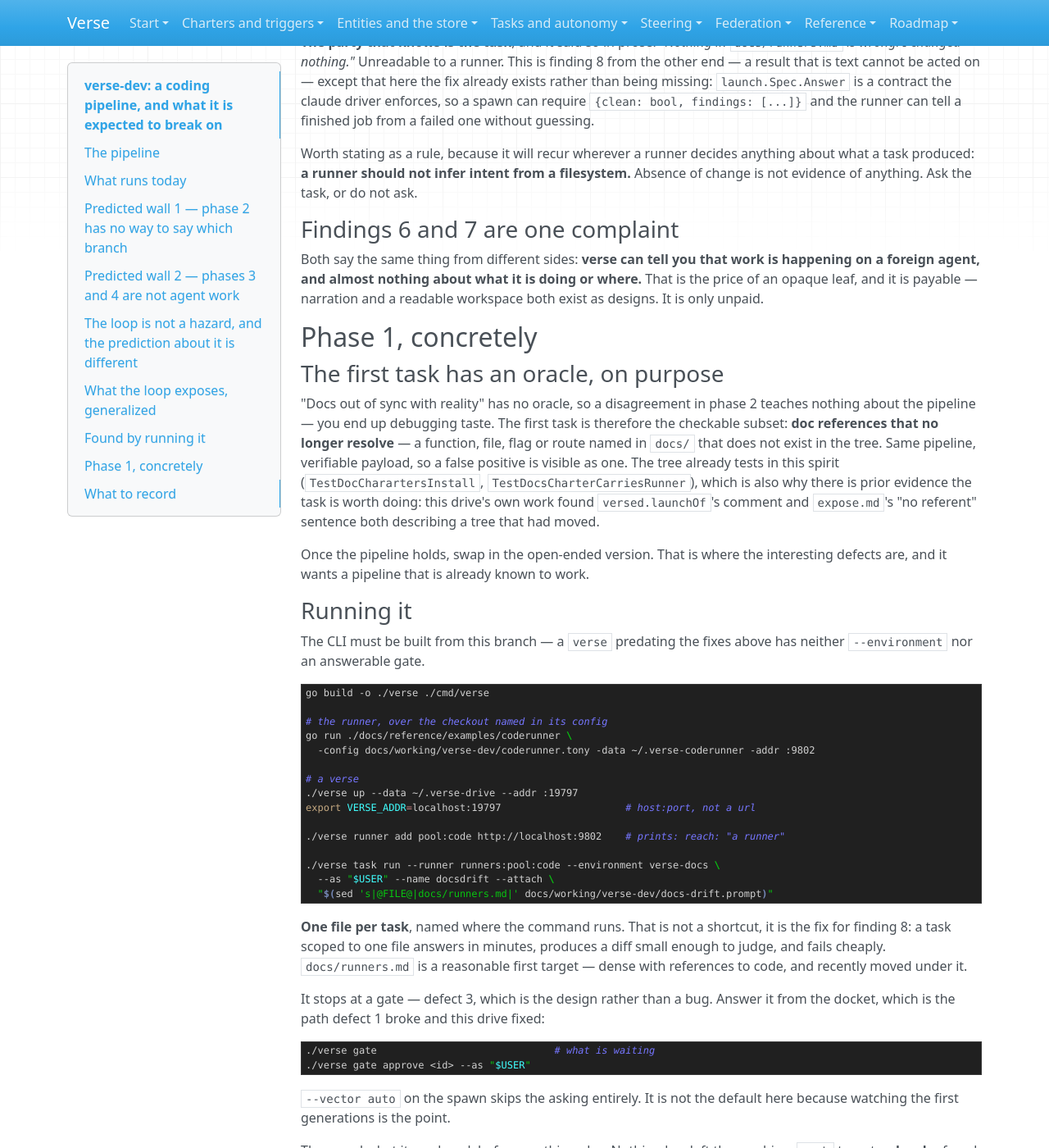
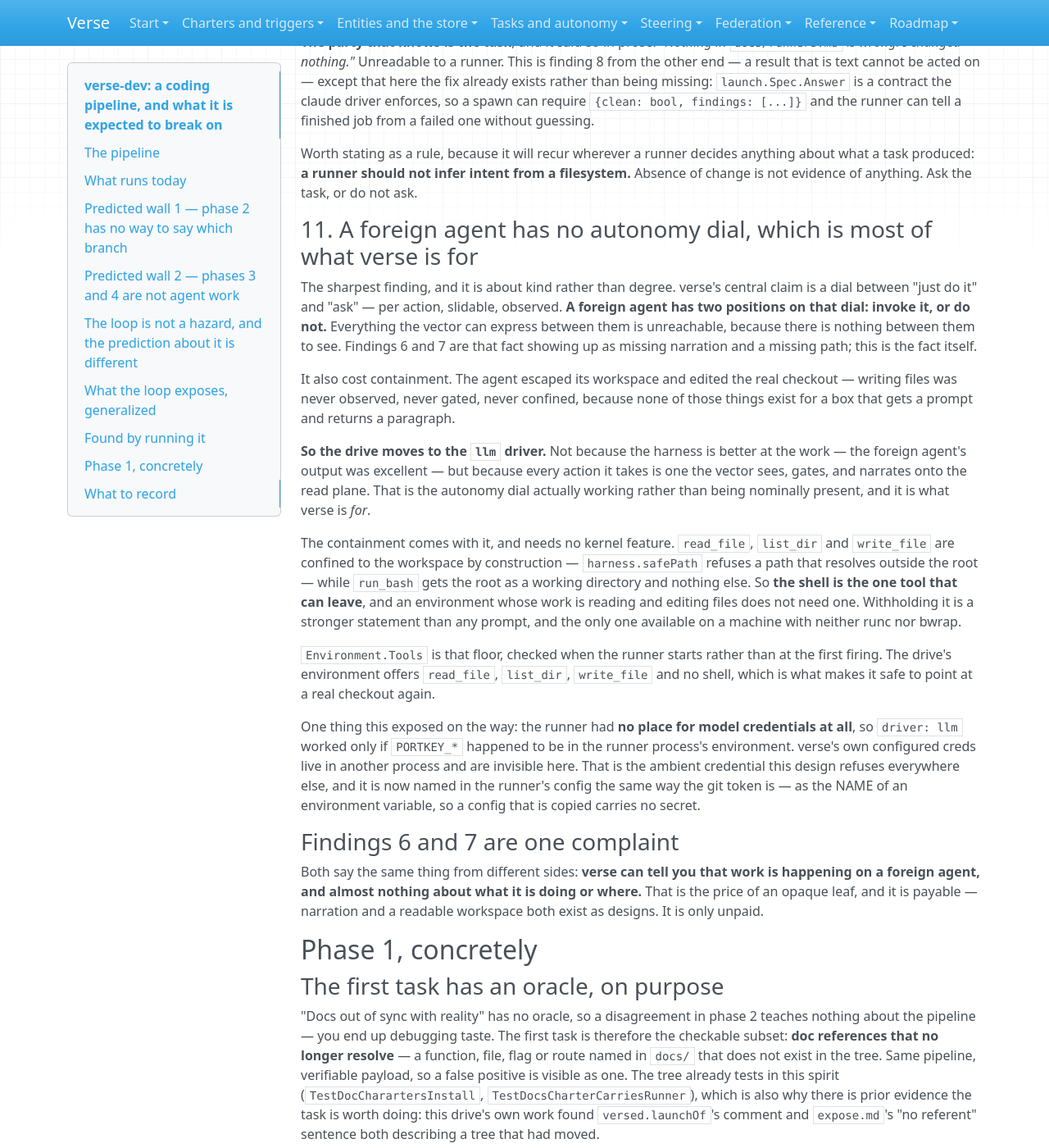
Before and after one commit to signadot/viff, an MkDocs documentation site: the page built from docs/working/verse-dev-coderunner.md, in a window 1280 px wide and 1400 px high, scrolled down 7356 px. Shown: the whole window at 82% size. Built offline with MkDocs 1.6.1, drawn with Linux system fonts in a browser that asks for light colours; some of the changed text lies outside the part shown.

Commit message:
coderunner: an environment declares its tool floor, and the drive drops the shell
A foreign agent has two positions on the autonomy dial — invoke it, or do not — and verse's
central claim is a dial between "just do it" and "ask", per action, slidable, observed.
Everything expressible between those two positions is unreachable for a box that takes a
prompt and returns a paragraph. Findings 6 and 7 were that fact showing up as missing
narration and a missing path; it is the fact itself that matters, and it cost containment
too: the agent escaped its workspace because writing a file was never an action anything
saw.

So `Environment.Tools`: the floor for the llm driver, which tools exist AT ALL rather than
which the agent is advised against. A spawn's own `tools:` narrows further and cannot widen.
Checked when the runner starts, so a misspelled tool in a floor is caught before a firing.

Withholding the shell is the containment available today without a kernel feature.
read_file, list_dir and write_file are confined to the workspace by construction —
harness.safePath refuses a path resolving outside the root — while run_bash gets the root as
a working directory and nothing else. The shell is the one tool that can leave, and a docs
task does not need it. That is a stronger statement than any prompt, and the only one
available on a machine with neither runc nor bwrap.

The drive's environment now uses driver: llm with [read_file, list_dir, write_file], which
is what makes it safe to point at a real checkout again.

And the runner had nowhere to put model credentials, so `driver: llm` worked only if
PORTKEY_* happened to be in its process environment — verse's own configured creds live in
another process and are invisible here. That is the ambient credential this design refuses
everywhere else; it is now named in the config the way the git token is, as the NAME of an
environment variable, so a copied config carries no secret.

Tier: change
Checked: make check && make test — green; the floor is asserted both ways (a bad tool name
  refused at load, and the drive environment verified to offer no shell)
Co-Authored-By: Claude Opus 5 (1M context) <noreply@anthropic.com>

```diff
--- a/docs/working/verse-dev-coderunner.md
+++ b/docs/working/verse-dev-coderunner.md
@@ -1,6 +1,6 @@
 # verse-dev: a coding pipeline, and what it is expected to break on
 
-Status: **phase 1 works; ten findings.** The first clean run verified a document against the
+Status: **phase 1 works; eleven findings, and the drive has moved to the `llm` driver.** The first clean run verified a document against the
 code and correctly changed nothing. The run before it produced fourteen real findings and the
 runner destroyed them, which is finding 9. The first
 experiment of the [verse-dev](verse-dev.md) drive: verse coordinating work on verse, done by
@@ -349,6 +349,41 @@ Worth stating as a rule, because it will recur wherever a runner decides anythin
 task produced: **a runner should not infer intent from a filesystem.** Absence of change is not
 evidence of anything. Ask the task, or do not ask.
 
+### 11. A foreign agent has no autonomy dial, which is most of what verse is for
+
+The sharpest finding, and it is about kind rather than degree. verse's central claim is a dial
+between "just do it" and "ask" — per action, slidable, observed. **A foreign agent has two
+positions on that dial: invoke it, or do not.** Everything the vector can express between them is
+unreachable, because there is nothing between them to see. Findings 6 and 7 are that fact showing
+up as missing narration and a missing path; this is the fact itself.
+
+It also cost containment. The agent escaped its workspace and edited the real checkout — writing
+files was never observed, never gated, never confined, because none of those things exist for a
+box that gets a prompt and returns a paragraph.
+
+**So the drive moves to the `llm` driver.** Not because the harness is better at the work — the
+foreign agent's output was excellent — but because every action it takes is one the vector sees,
+gates, and narrates onto the read plane. That is the autonomy dial actually working rather than
+being nominally present, and it is what verse is *for*.
+
+The containment comes with it, and needs no kernel feature. `read_file`, `list_dir` and
+`write_file` are confined to the workspace by construction — `harness.safePath` refuses a path
+that resolves outside the root — while `run_bash` gets the root as a working directory and
+nothing else. So **the shell is the one tool that can leave**, and an environment whose work is
+reading and editing files does not need one. Withholding it is a stronger statement than any
+prompt, and the only one available on a machine with neither runc nor bwrap.
+
+`Environment.Tools` is that floor, checked when the runner starts rather than at the first
+firing. The drive's environment offers `read_file`, `list_dir`, `write_file` and no shell, which
+is what makes it safe to point at a real checkout again.
+
+One thing this exposed on the way: the runner had **no place for model credentials at all**, so
+`driver: llm` worked only if `PORTKEY_*` happened to be in the runner process's environment.
+verse's own configured creds live in another process and are invisible here. That is the ambient
+credential this design refuses everywhere else, and it is now named in the runner's config the
+same way the git token is — as the NAME of an environment variable, so a config that is copied
+carries no secret.
+
 ### Findings 6 and 7 are one complaint
 
 Both say the same thing from different sides: **verse can tell you that work is happening on a
```
Also changed, not shown: other parts of docs/working/verse-dev-coderunner.md (+1 -1 lines), 4 other files.
